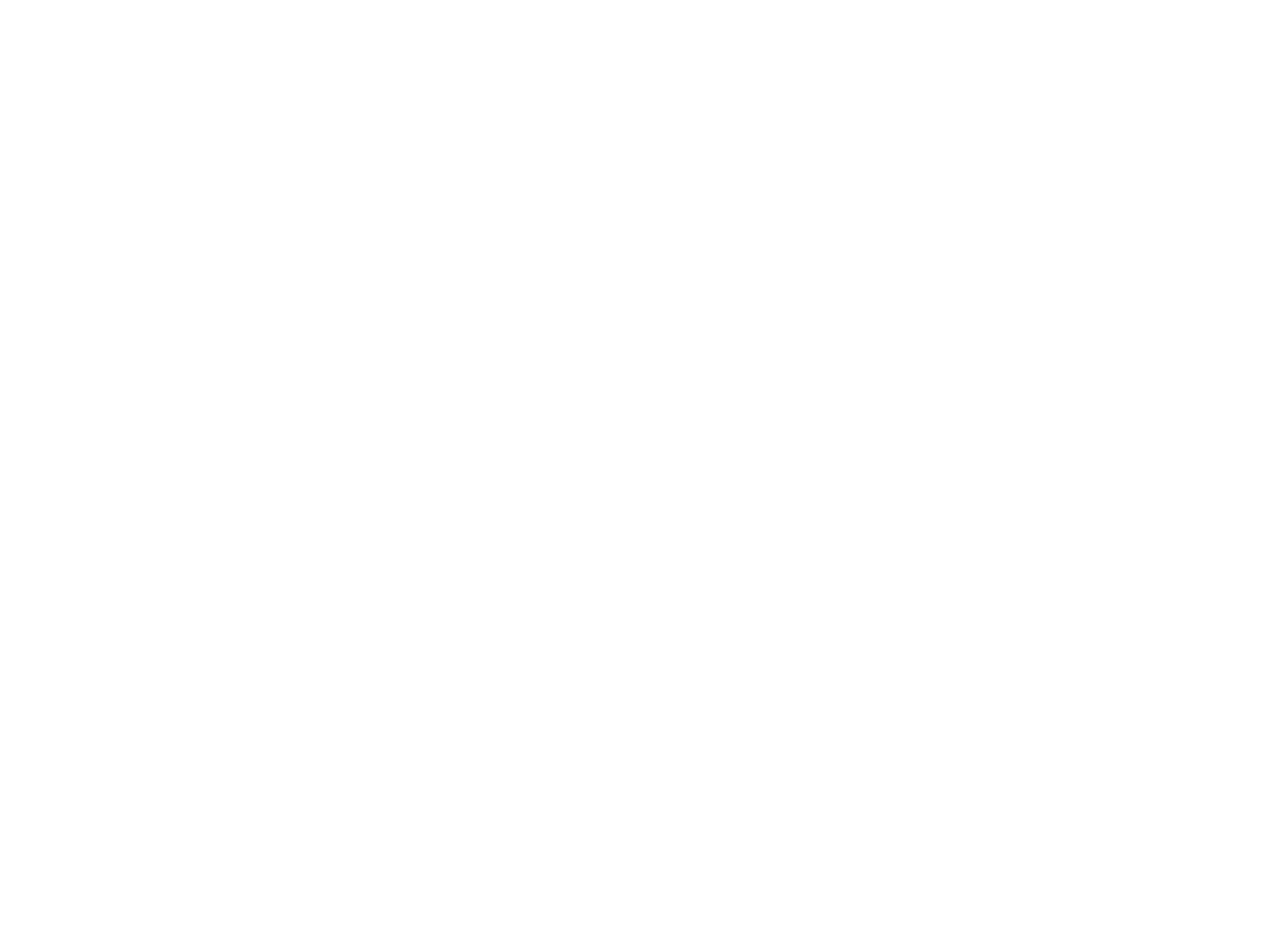
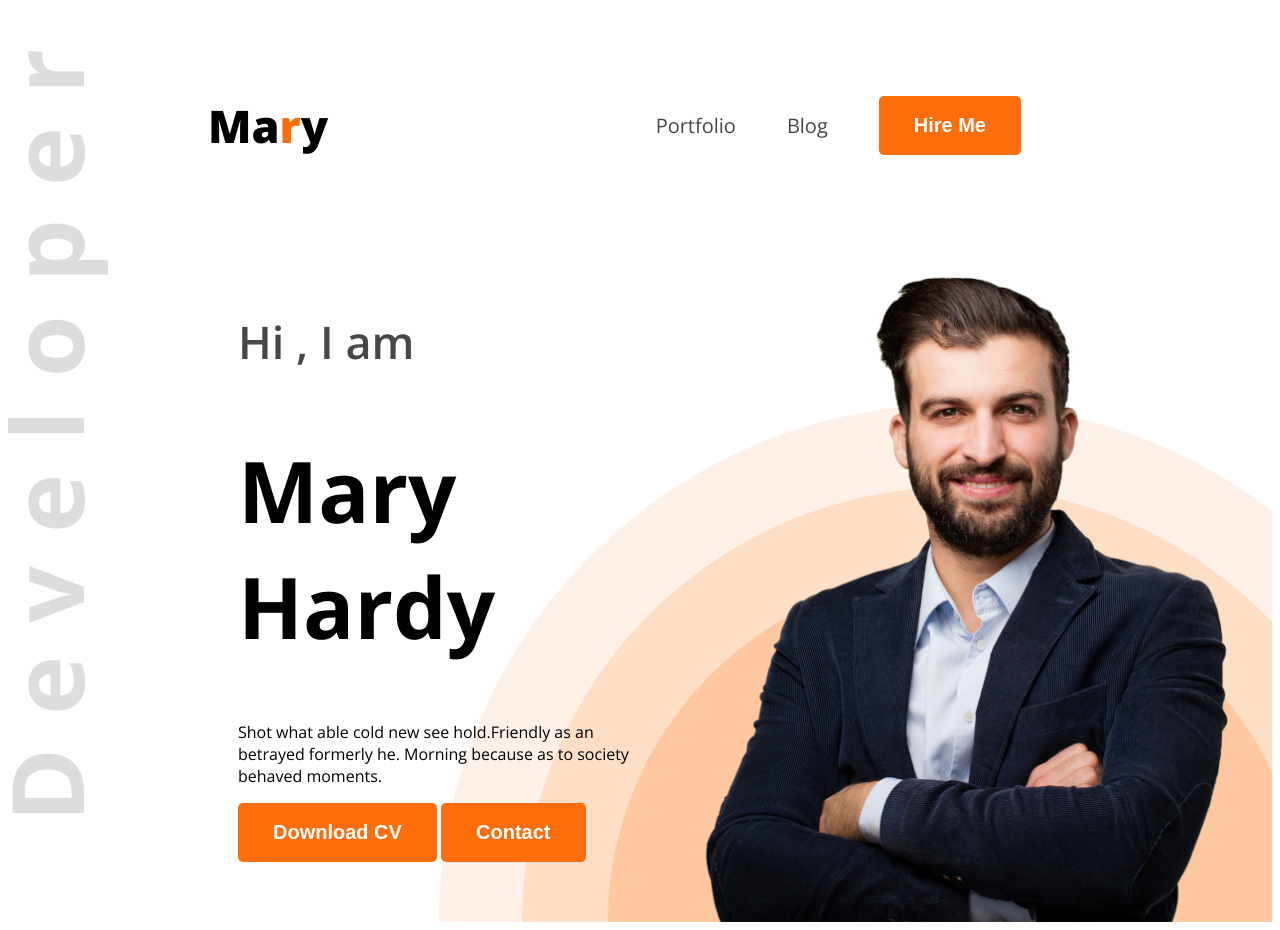
Before and after one commit to AmtazAhmedGazi/web-developer-portfolio, a plain HTML site: page index.html in a window 1280 px wide. Before the commit the page ends 800 px from the top, so only its background shows below. Drawn offline with nearby package versions, Linux system fonts and the light colour scheme.

Commit message:
added header complete

```diff
--- a/index.html
+++ b/index.html
@@ -3,10 +3,41 @@
   <head>
     <meta charset="UTF-8" />
     <meta name="viewport" content="width=device-width, initial-scale=1.0" />
-    <title>Web DEveloper Portfolio</title>
+    <title>Web Developer Portfolio</title>
+    <link rel="preconnect" href="https://fonts.googleapis.com" />
+    <link rel="preconnect" href="https://fonts.gstatic.com" crossorigin />
+    <link
+      href="https://fonts.googleapis.com/css2?family=Open+Sans:ital,wght@0,300..800;1,300..800&display=swap"
+      rel="stylesheet"
+    />
+    <link rel="stylesheet" href="styles/portfolio.css" />
   </head>
-  <body>
-    <header></header>
+  <body class="open-sans-normal">
+    <header class="header">
+      <nav>
+        <h3 class="nav-title">Ma<span class="text-primary">r</span>y</h3>
+        <ul>
+          <li><a class="dark-2" href="">Portfolio</a></li>
+          <li><a class="dark-2" href="">Blog</a></li>
+          <li>
+            <a class="" href=""><button class="btn-primary">Hire Me</button></a>
+          </li>
+        </ul>
+      </nav>
+      <div class="banner">
+        <div class="banner-content">
+          <h4 class="banner-greetings dark-2">Hi , I am</h4>
+          <h1 class="banner-title">Mary Hardy</h1>
+          <p class="banner-description">
+            Shot what able cold new see hold.Friendly as an betrayed formerly
+            he. Morning because as to society behaved moments.
+          </p>
+          <button class="btn-primary">Download CV</button>
+          <button class="btn-primary">Contact</button>
+        </div>
+        <img class="banner-profile-pic" src="images/hardy.png" alt="" />
+      </div>
+    </header>
     <main></main>
     <footer></footer>
   </body>
--- /dev/null
+++ b/styles/portfolio.css
@@ -0,0 +1,83 @@
+.open-sans-normal {
+  font-family: "Open Sans", sans-serif;
+  font-optical-sizing: auto;
+  font-weight: 400;
+  font-style: normal;
+  font-variation-settings: "wdth" 100;
+}
+/* shared style */
+.text-primary {
+  color: #fd6e0a;
+}
+.dark-2 {
+  color: #474747;
+}
+.btn-primary {
+  background-color: #fd6e0a;
+  font-weight: bold;
+  color: white;
+  font-size: 20px;
+  padding: 18px 35px;
+  border-radius: 5px;
+  border: none;
+}
+
+/* header */
+
+.header {
+  background-image: url("../images/developer.png"),
+    url("../images/header_bg.png");
+  background-repeat: no-repeat;
+  background-position: top left, bottom right;
+}
+
+/* Nav Styles */
+
+nav {
+  display: flex;
+  align-items: center;
+  justify-content: space-between;
+  margin: 50px 200px;
+}
+
+.nav-title {
+  font-weight: 800;
+  font-size: 45px;
+}
+nav ul {
+  display: flex;
+  align-items: center;
+}
+
+nav ul li {
+  list-style: none;
+  margin-right: 51px;
+}
+
+nav ul li a {
+  text-decoration: none;
+  font-size: 20px;
+}
+
+/* banner style */
+.banner {
+  display: flex;
+  justify-content: space-between;
+  margin: 0 35px 0 230px;
+}
+
+.banner-content {
+  max-width: 580px;
+}
+.banner-greetings {
+  font-size: 45px;
+  font-weight: 600;
+}
+
+.banner-title {
+  font-size: 85px;
+  font-weight: bold;
+}
+.banner-profile-pic {
+  width: 580px;
+}
```
